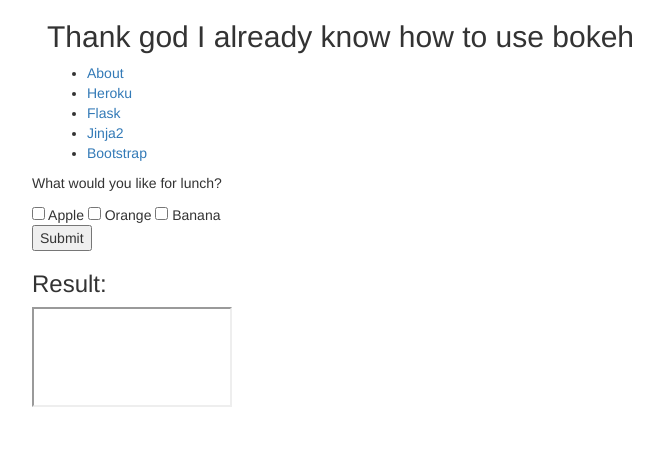
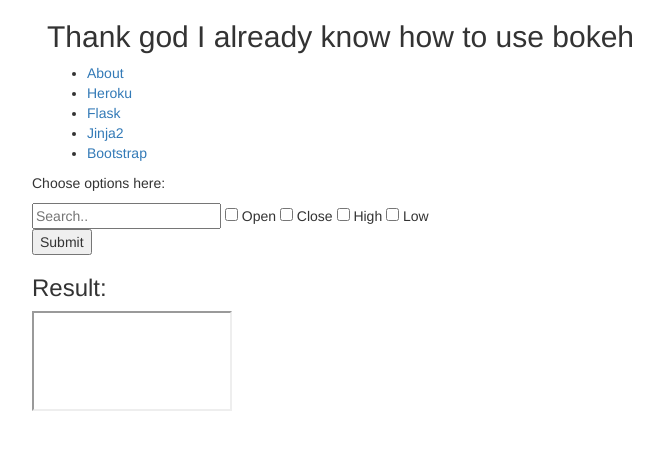
Before and after one commit to ahhuang007/herokutest, a Flask app: page / in a window 1280 px wide. Shown: the top 450 px of the page, without its empty margins (23-686 px from the left). Run offline with Flask 2, Linux system fonts and the light colour scheme; some libraries are stand-ins or nearby versions.

Commit message:
fiddling with html

```diff
--- a/templates/index.html
+++ b/templates/index.html
@@ -25,11 +25,13 @@
             <li><a target="_blank" href="http://getbootstrap.com/">Bootstrap</a></li>
           </ul>
         </div>
-		<form action="//www.html.am/html-codes/forms/html-form-tag-action.cfm" target="result" method="get">
-		<p>What would you like for lunch?</p>
-			<input type="checkbox" name="fruit" value="Apple"> Apple
-			<input type="checkbox" name="fruit" value="Orange"> Orange
-			<input type="checkbox" name="fruit" value="Banana"> Banana
+		<form action="//https://mighty-escarpment-93054.herokuapp.com/" target="result" method="get">
+		<p>Choose options here:</p>
+			<input type="text" placeholder="Search..">
+			<input type="checkbox" name="op" value="Daily Open"> Open
+			<input type="checkbox" name="op" value="Daily Close"> Close
+			<input type="checkbox" name="op" value="Daily High"> High
+			<input type="checkbox" name="op" value="Daily Low"> Low
 			<p><input type="submit" value="Submit"></p>
 		</form>
 		<h3>Result:</h3>
```
